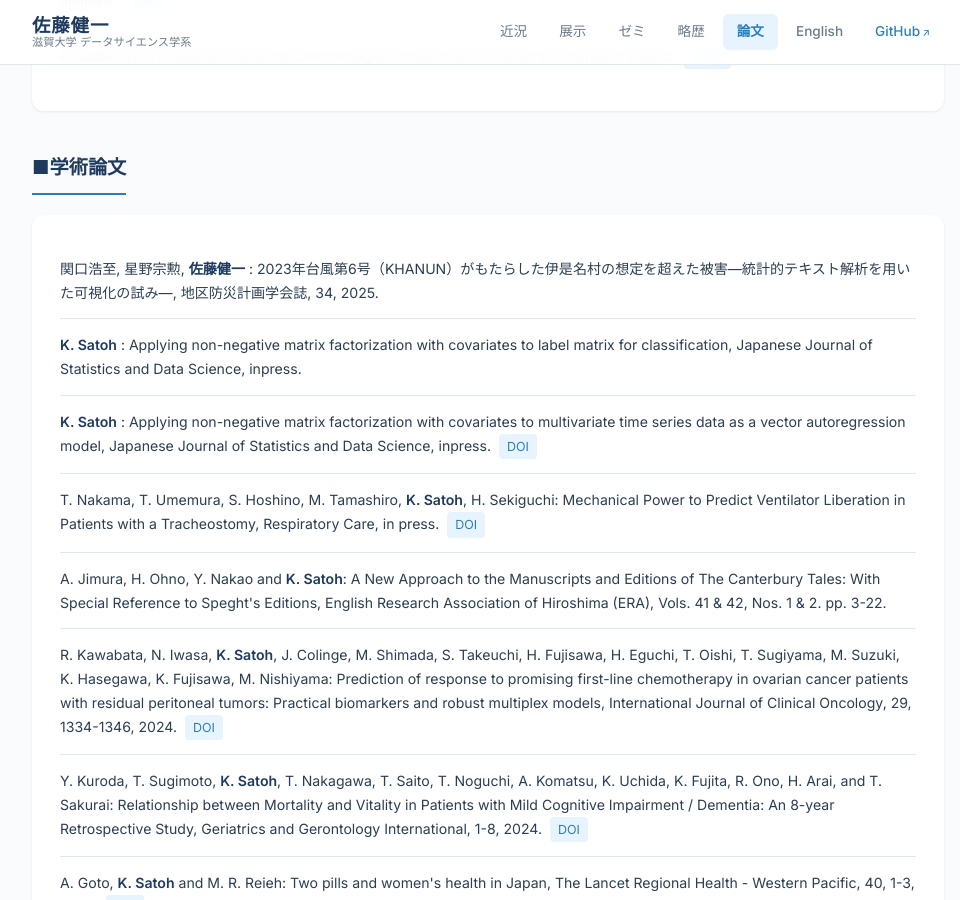
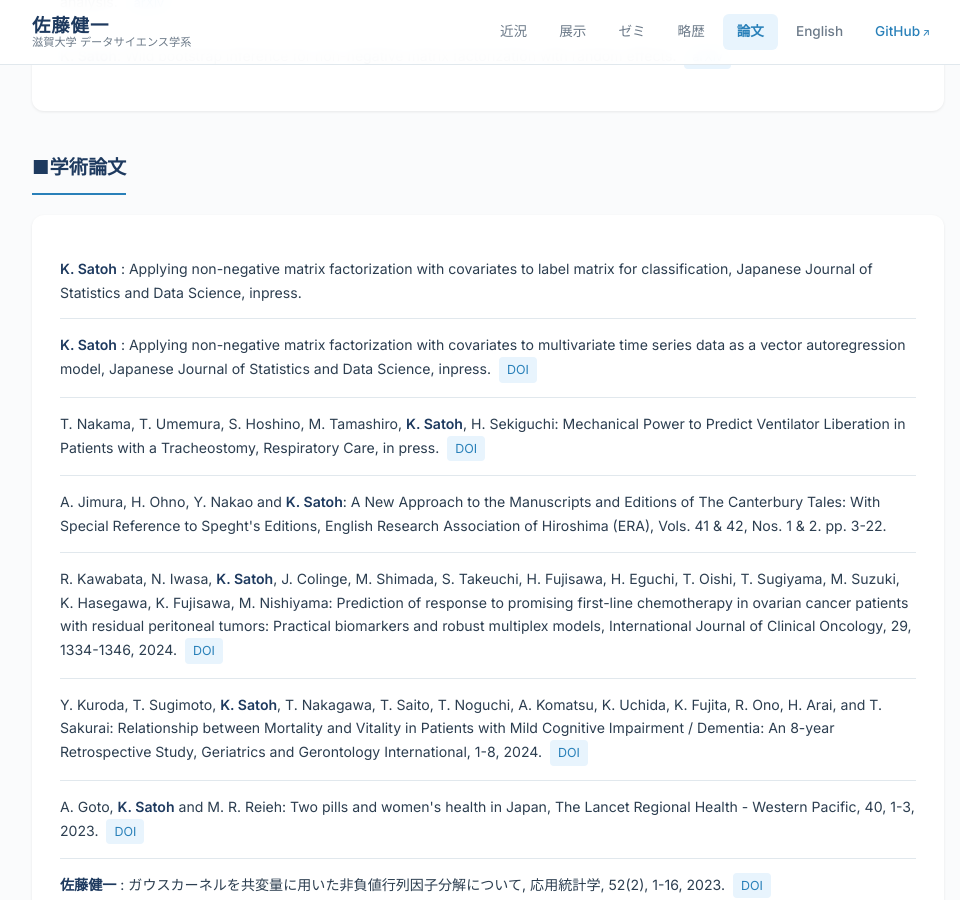
Before and after one commit to ksatohds/ksatohds.github.io, a Jekyll site: the page built from papers.md, in a window 1280 px wide and 900 px high, scrolled down 687 px. Shown: the whole window, without its empty margins (152-1112 px from the left). Built offline with Jekyll 4.4.1, drawn with Linux system fonts in a browser that asks for light colours.

Commit message:
20260512 remove disaster paper from publications
Co-Authored-By: Claude Opus 4.6 (1M context) <noreply@anthropic.com>

```diff
--- a/papers.md
+++ b/papers.md
@@ -30,7 +30,6 @@ title: 論文
   <h2 class="section-title">■学術論文</h2>
   <div class="card">
     <ol class="pub-list" reversed>
-      <li>関口浩至, 星野宗勲, <strong class="author-highlight">佐藤健一</strong> : 2023年台風第6号（KHANUN）がもたらした伊是名村の想定を超えた被害―統計的テキスト解析を用いた可視化の試み―, 地区防災計画学会誌, 34, 2025.</li>
       <li><strong class="author-highlight">K. Satoh</strong> : Applying non-negative matrix factorization with covariates to label matrix for classification, Japanese Journal of Statistics and Data Science, inpress.</li>
       <li><strong class="author-highlight">K. Satoh</strong> : Applying non-negative matrix factorization with covariates to multivariate time series data as a vector autoregression model, Japanese Journal of Statistics and Data Science, inpress. <a class="pub-link" href="https://doi.org/10.1007/s42081-025-00314-0">DOI</a></li>
       <li>T. Nakama, T. Umemura, S. Hoshino, M. Tamashiro, <strong class="author-highlight">K. Satoh</strong>, H. Sekiguchi: Mechanical Power to Predict Ventilator Liberation in Patients with a Tracheostomy, Respiratory Care, in press. <a class="pub-link" href="https://doi.org/10.1089/respcare.12237">DOI</a></li>
```
